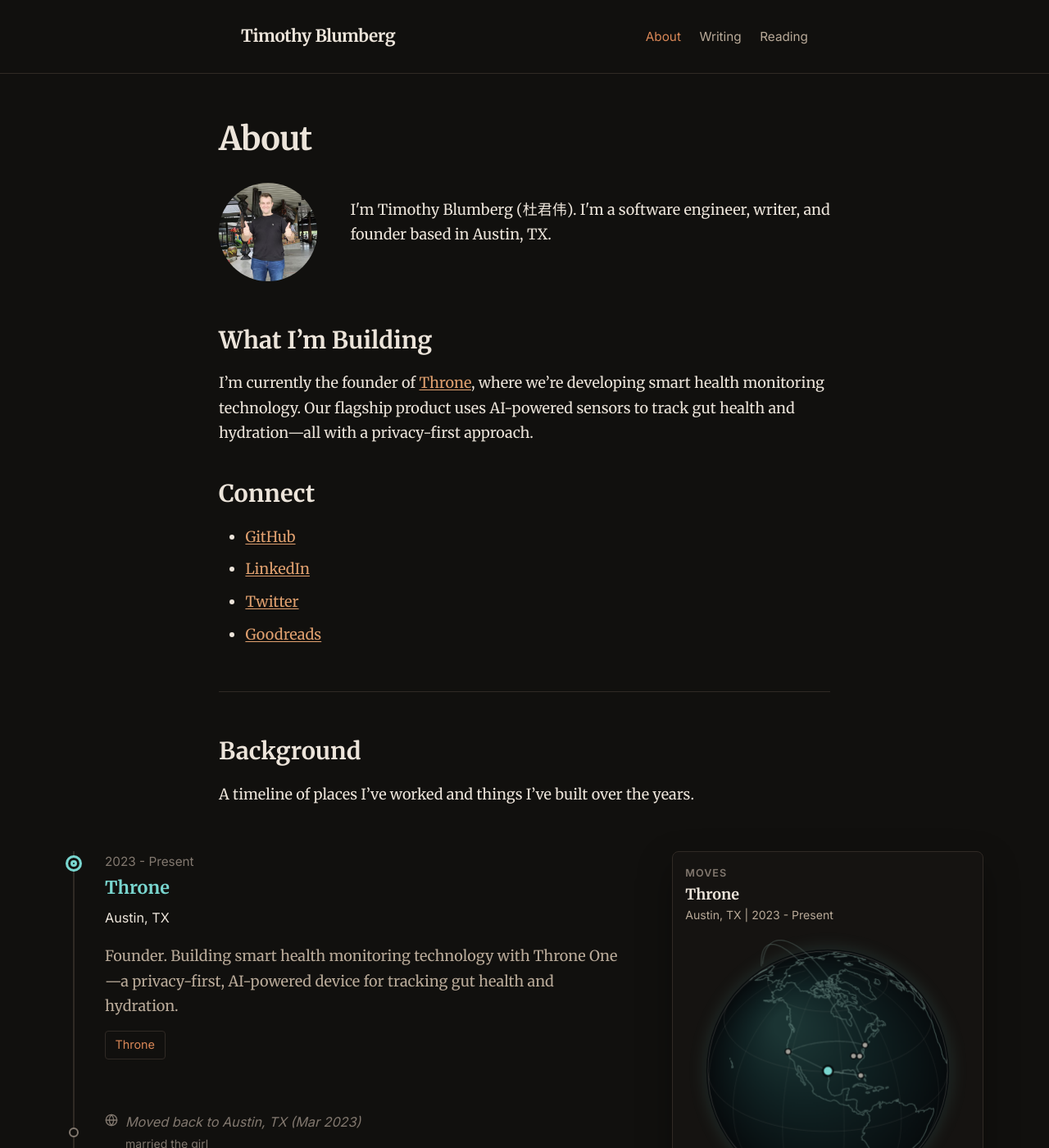
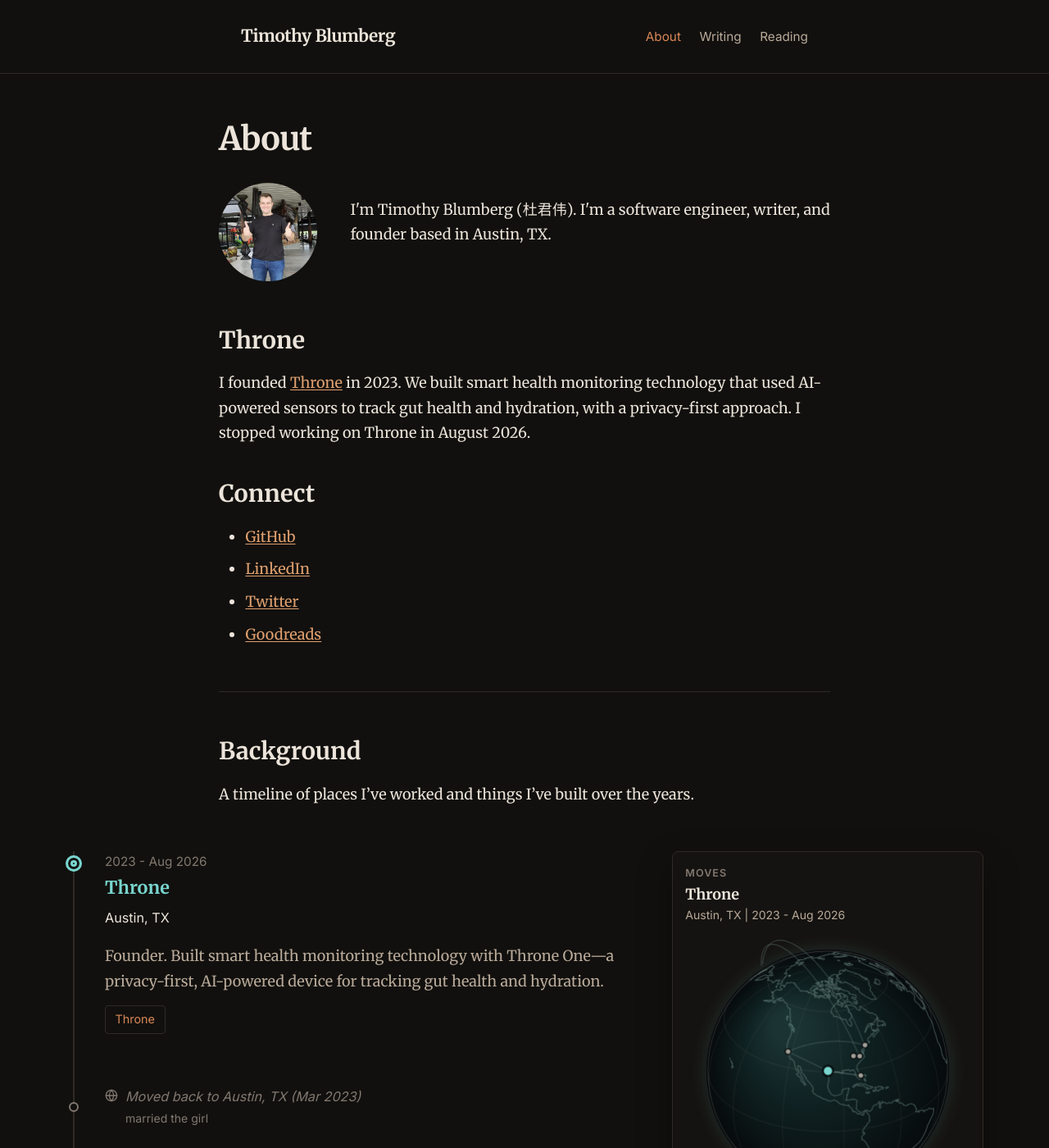
Before and after one commit to TimelyToga/TimelyToga.github.io, a Jekyll site: the page built from who_am_i.md, in a window 1280 px wide and 1400 px high. Shown: the whole window at 82% size. Built offline with Jekyll 4.4.1, drawn with Linux system fonts in a browser that asks for light colours.

```diff
--- a/_config.yml
+++ b/_config.yml
@@ -22,7 +22,7 @@
 chinese_name: 杜君伟
 email: me@timothyblumberg.com
 description: >-
-  Software engineer, writer, and founder. Building Throne.
+  Software engineer, writer, and founder.
 baseurl: ""
 url: "https://timothyblumberg.com"
 twitter_username: tim_blumberg
--- a/who_am_i.md
+++ b/who_am_i.md
@@ -11,9 +11,9 @@
     </div>
 </div>
 
-## What I'm Building
+## Throne
 
-I'm currently the founder of [Throne](https://www.thronescience.com/), where we're developing smart health monitoring technology. Our flagship product uses AI-powered sensors to track gut health and hydration—all with a privacy-first approach.
+I founded [Throne](https://www.thronescience.com/) in 2023. We built smart health monitoring technology that used AI-powered sensors to track gut health and hydration, with a privacy-first approach. I stopped working on Throne in August 2026.
 
 ## Connect
 
@@ -42,11 +42,11 @@
 
     <div class="timeline about-timeline" id="life-timeline">
     <div class="timeline-item" data-location-id="austin">
-        <div class="timeline-date">2023 - Present</div>
+        <div class="timeline-date">2023 - Aug 2026</div>
         <h3 class="timeline-title">Throne</h3>
         <div class="timeline-place">Austin, TX</div>
         <div class="timeline-content">
-            <p>Founder. Building smart health monitoring technology with Throne One—a privacy-first, AI-powered device for tracking gut health and hydration.</p>
+            <p>Founder. Built smart health monitoring technology with Throne One—a privacy-first, AI-powered device for tracking gut health and hydration.</p>
         </div>
         <div class="timeline-links">
             <a href="https://www.thronescience.com/" target="_blank">Throne</a>
```
Also changed, not shown: index.html (+0 -10 lines).
